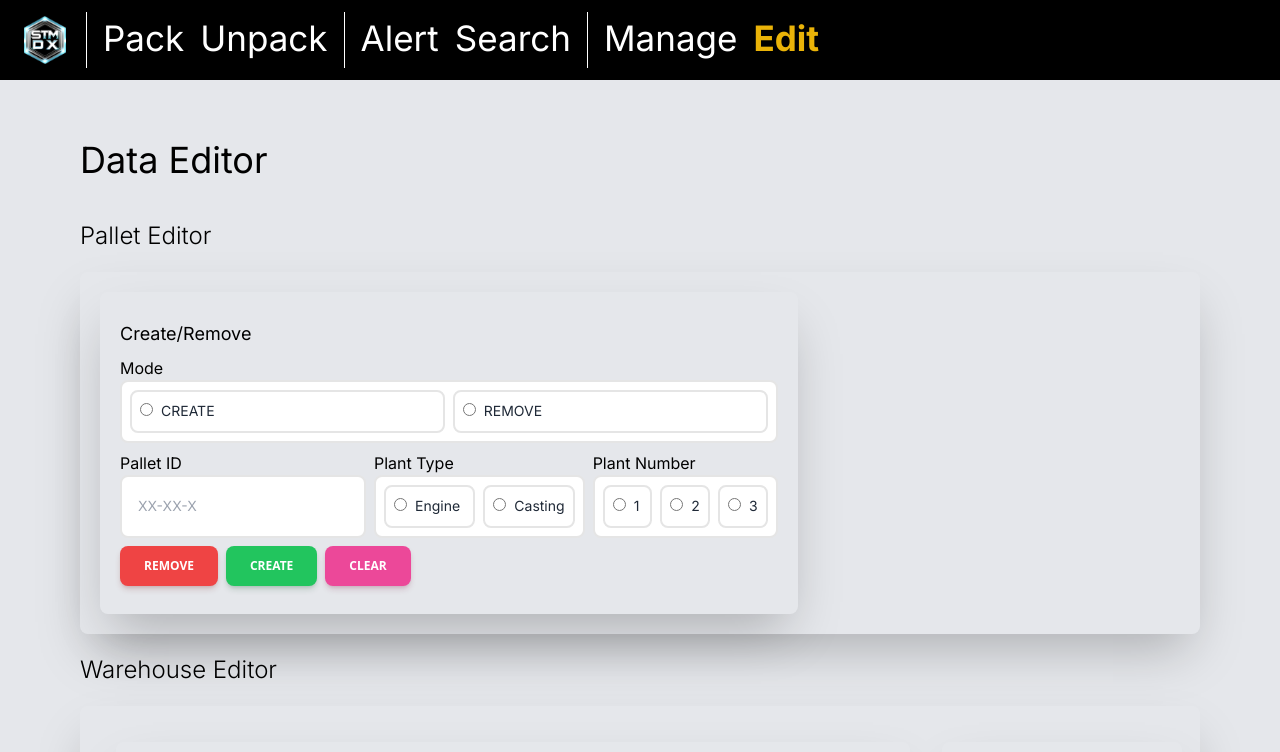
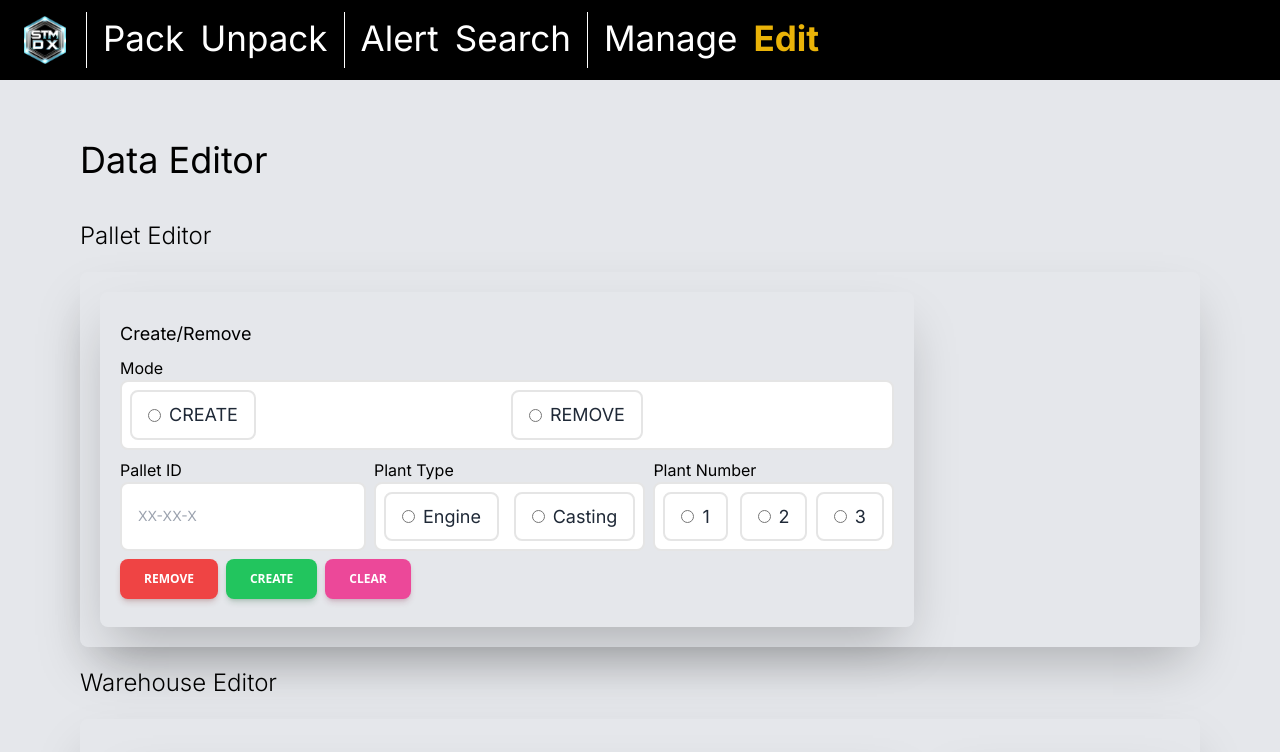
Before and after one commit to aingez/sts_safety_stock_coop_project, a Next.js app: page /editor in a window 1280 px wide. Shown: the top 752 px of the page. Built offline with nearby package versions, Linux system fonts and the light colour scheme.

Commit message:
Update globals.css

```diff
--- a/src/app/globals.css
+++ b/src/app/globals.css
@@ -74,15 +74,15 @@
 }
 
 .custom-button-1-red {
-    @apply uppercase grow select-none rounded-lg bg-red-500 px-6 py-3 text-center align-middle font-sans text-xs font-bold uppercase text-white shadow-md shadow-red-900/20 transition-all hover:bg-red-400 hover:shadow-lg hover:shadow-red-700/40 focus:opacity-[0.85] focus:shadow-none active:opacity-[0.85] active:shadow-none disabled:pointer-events-none disabled:opacity-50 disabled:shadow-none;
+    @apply uppercase grow select-none rounded-lg bg-red-500 px-6 py-3 text-center align-middle font-sans text-xs font-bold uppercase text-white shadow-md shadow-red-900/20 transition-all hover:bg-red-400 hover:shadow-lg hover:shadow-red-700/40 focus:opacity-[0.85] focus:shadow-none active:opacity-[0.85] active:shadow-none disabled:pointer-events-none disabled:opacity-50 disabled:shadow-none active:shadow-none active:bg-rose-900;
 }
 
 .custom-button-1-pink {
-    @apply uppercase grow select-none rounded-lg bg-pink-500 px-6 py-3 text-center align-middle font-sans text-xs font-bold uppercase text-white shadow-md shadow-pink-900/20 transition-all hover:bg-pink-400 hover:shadow-lg hover:shadow-pink-700/40 focus:opacity-[0.85] focus:shadow-none active:opacity-[0.85] active:shadow-none disabled:pointer-events-none disabled:opacity-50 disabled:shadow-none;
+    @apply uppercase grow select-none rounded-lg bg-pink-500 px-6 py-3 text-center align-middle font-sans text-xs font-bold uppercase text-white shadow-md shadow-pink-900/20 transition-all hover:bg-pink-400 hover:shadow-lg hover:shadow-pink-700/40 focus:opacity-[0.85] focus:shadow-none active:opacity-[0.85] active:shadow-none disabled:pointer-events-none disabled:opacity-50 disabled:shadow-none active:shadow-none active:bg-pink-900;
 }
 
 .custom-button-1-green {
-    @apply uppercase grow select-none rounded-lg bg-green-500 px-6 py-3 text-center align-middle font-sans text-xs font-bold uppercase text-white shadow-md shadow-green-900/20 transition-all hover:bg-green-400 hover:shadow-lg hover:shadow-green-700/40 focus:opacity-[0.85] focus:shadow-none active:opacity-[0.85] active:shadow-none disabled:pointer-events-none disabled:opacity-50 disabled:shadow-none;
+    @apply uppercase grow select-none rounded-lg bg-green-500 px-6 py-3 text-center align-middle font-sans text-xs font-bold uppercase text-white shadow-md shadow-green-900/20 transition-all hover:bg-green-400 hover:shadow-lg hover:shadow-green-700/40 focus:opacity-[0.85] focus:shadow-none active:opacity-[0.85] active:shadow-none disabled:pointer-events-none disabled:opacity-50 disabled:shadow-none active:shadow-none active:bg-green-700;
 }
 
 .custom-button-1-libero {
@@ -90,9 +90,9 @@
 }
 
 .custom-radio-1 {
-    @apply grid gap-2 border-2 border-neutral-200 rounded-lg p-2 bg-transparent bg-white text-sm font-normal leading-relaxed text-gray-800 focus:outline-none disabled:bg-neutral-200 dark:disabled:border-neutral-500 dark:disabled:bg-neutral-500 dark:bg-neutral-700 dark:border-neutral-700;
+    @apply inline-grid gap-2 border-2 border-neutral-200 rounded-lg p-2 bg-transparent bg-white text-lg font-normal leading-relaxed text-gray-800 focus:outline-none disabled:bg-neutral-200 dark:disabled:border-neutral-500 dark:disabled:bg-neutral-500 dark:bg-neutral-700 dark:border-neutral-700;
 }
 
 .radio-button-1 {
-    @apply space-x-2 border-2 border-neutral-200 rounded-lg p-2 bg-transparent bg-white text-sm font-normal leading-relaxed text-gray-800 focus:outline-none disabled:bg-neutral-200 dark:disabled:border-neutral-500 dark:disabled:bg-neutral-500 dark:bg-neutral-800 dark:border-neutral-700 dark:text-white;
+    @apply inline-flex items-center space-x-2 border-2 border-neutral-200 rounded-lg py-2 px-4 bg-transparent bg-white font-normal leading-relaxed text-gray-800 focus:outline-none disabled:bg-neutral-200 dark:disabled:border-neutral-500 dark:disabled:bg-neutral-500 dark:bg-neutral-800 dark:border-neutral-700 dark:text-white;
 }
```
